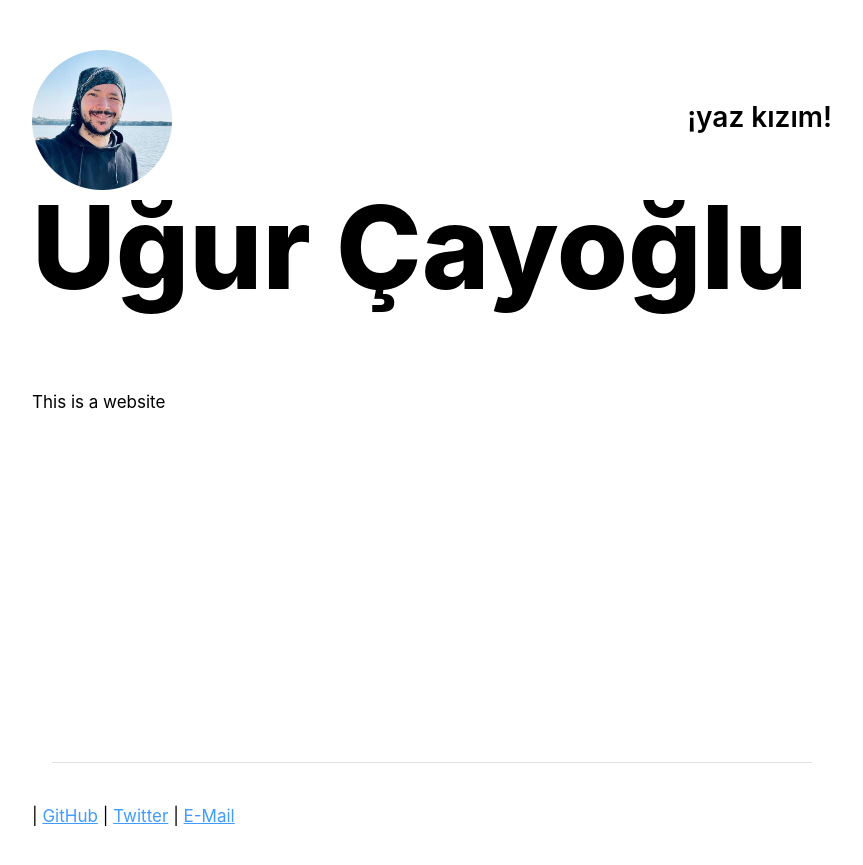
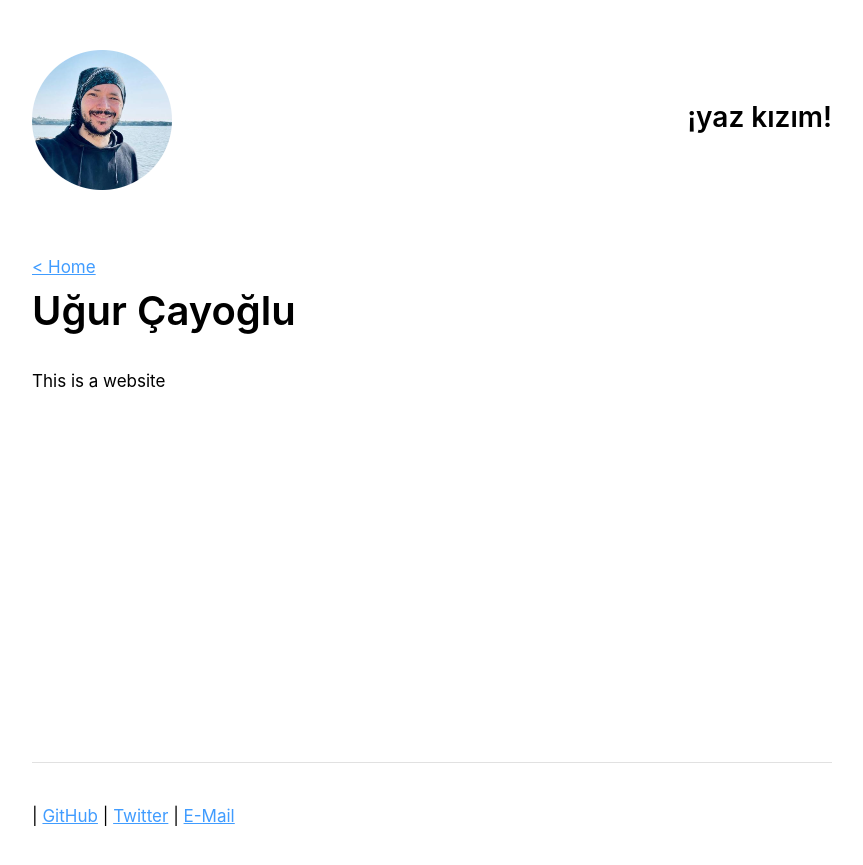
Before and after one commit to yazkizim-io/yazkizim-io.github.io, a Jekyll site: the page built from about.md, in a window 1280 px wide. Shown: the top 865 px of the page, without its empty margins (208-1071 px from the left). Built offline with Jekyll 4.4.1, drawn with Linux system fonts in a browser that asks for light colours; some web fonts are replaced.

Commit message:
Layout and linking seems fine for POC

```diff
--- a/_layouts/about.html
+++ b/_layouts/about.html
@@ -7,17 +7,20 @@
   <div id="app">
     {% include header.html %}
     <main>
+      <span class="space1"></span>
+        <x-col>
+          <a href="/">< Home</a>
+        </x-col>
       <x-grid columns="1">
-        <div class="logo">{{page.title}}</div>
+        <h1>{{page.title}}</h1>
       </x-grid>
-      <span class="space1"></span>
       <x-grid columns="1">
         <x-col>
           {{content}}
         </x-col>
       </x-grid>
     </main>
-    <hr>
+    <hr class=full>
     {% include footer.html %}
   </div>
 </body>
--- a/_layouts/home.html
+++ b/_layouts/home.html
@@ -25,6 +25,7 @@
       </x-grid>
       <x-col span=1><a href="/posts">See all posts ></a></x-col>
     </main>
+    <span class=space1></span>
     <hr class="full">
     {% include footer.html %}
   </div>
--- a/_layouts/post.html
+++ b/_layouts/post.html
@@ -9,6 +9,9 @@
     <main>
       <span class="space1"></span>
       <x-grid columns="1">
+        <x-col>
+          <a href="/posts">< Posts</a>
+        </x-col>
         <x-col>
         <h1>{{page.title}}</h1>
         </x-col>
```
